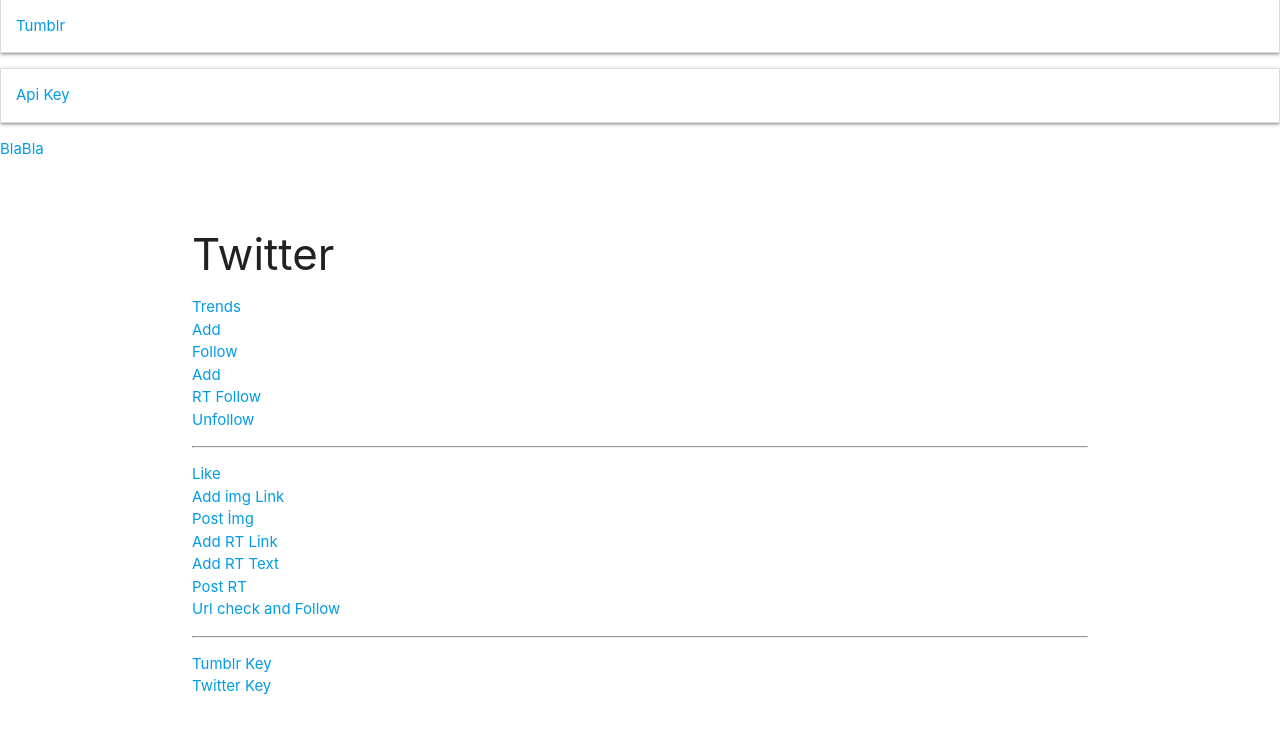
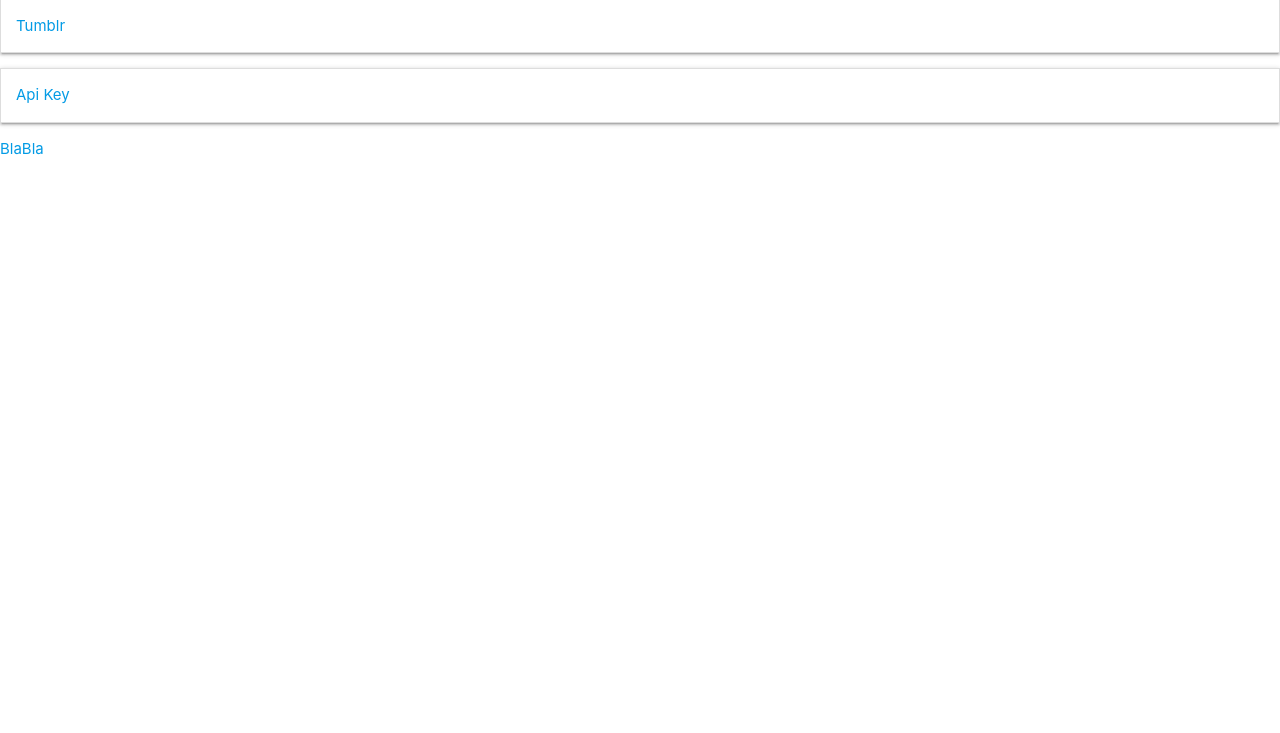
Before and after one commit to tolgahanuzun/TT_Platform, a Django app: page / in a window 1280 px wide. Shown: the part 150-883 px from the top of the page. After the commit the page ends 305 px from the top, so only its background shows below. Run offline with Django 3.2, Linux system fonts and the light colour scheme; the visitor is signed in with stand-in values (Sample User, id 1); some libraries are stand-ins or nearby versions.

Commit message:
Delete html

```diff
--- a/template/index.html
+++ b/template/index.html
@@ -4,43 +4,8 @@
 
 
 {% if request.user.is_authenticated %}
-<div class="container" style="margin-top: 70px;">
 
 
-	<div class="col-sm-9" >
-		<h3>Twitter</h2>
-	<ul>
-		<li><a href="/twitter">Trends</a></li>
-		<li><a href="{% url 'Twitter_User' %}" class="top-menu">Add</a></li>
-		<li><a href="{% url 'Twitter_follow' %}" class="top-menu">Follow</a></li>
-		<li><a href="{% url 'Twitter_rtadd' %}" class="top-menu">Add</a></li>
-		<li><a href="{% url 'Twitter_rt' %}" class="top-menu">RT Follow</a></li>
-		<li><a href="{% url 'Twitter_unfollow' %}" class="top-menu">Unfollow</a></li>
-
-	</ul>
-	<hr>
-
-	<ul>
-		<li><a href="{% url 'Tumblr_Like' %}" class="top-menu">Like</a></li>
-		<li><a href="{% url 'Tumblr_imgpost' %}" class="top-menu">Add img Link</a></li>
-		<li><a href="{% url 'Tumblr_post' %}" class="top-menu">Post İmg</a></li>
-		<li><a href="{% url 'Tumblr_rtput' %}" class="top-menu">Add RT Link</a></li>
-		<li><a href="{% url 'Tumblr_rt_text' %}" class="top-menu">Add RT Text</a></li>
-		<li><a href="{% url 'Tumblr_rt_post' %}" class="top-menu">Post RT</a></li>
-		<li><a href="{% url 'Tumblr_url_follow' %}" class="top-menu">Url check and Follow</a></li>
-
-	</ul>
-
-
-	<hr>
-	<ul>
-
-		<li><a href="{% url 'Tumblr_key' %}" class="top-menu">Tumblr Key</a></li>
-		<li><a href="{% url 'Twitter_key' %}" class="top-menu">Twitter Key</a></li>
-	</ul>
-
-	</div>
-</div>
 
 
 {% elif not request.user.is_authenticated %}
```
